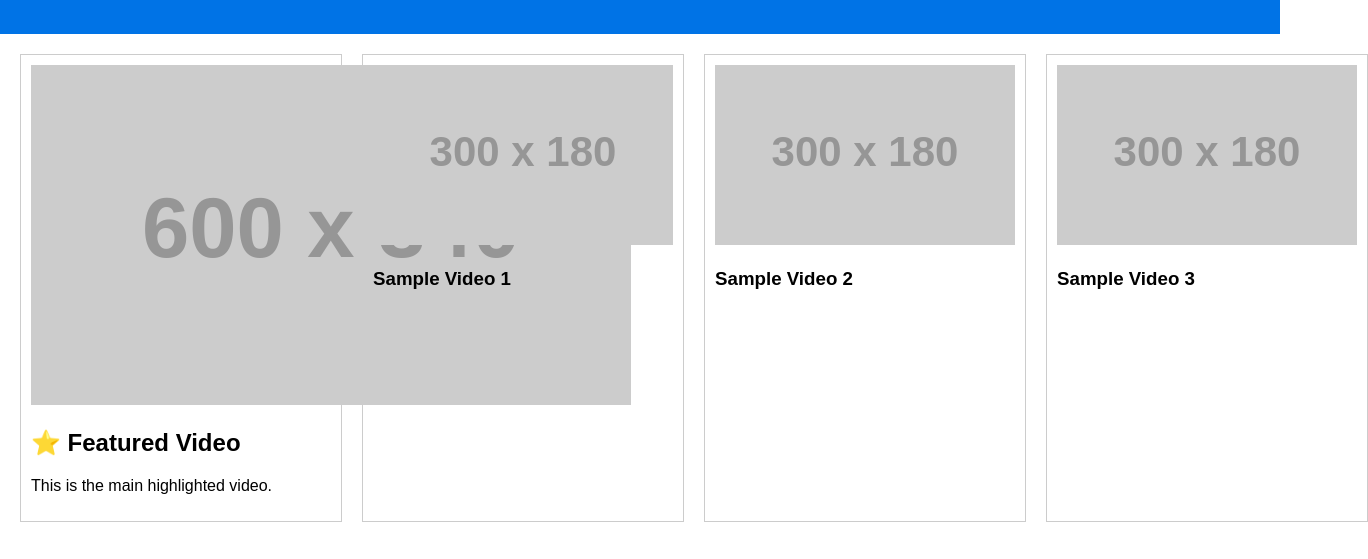
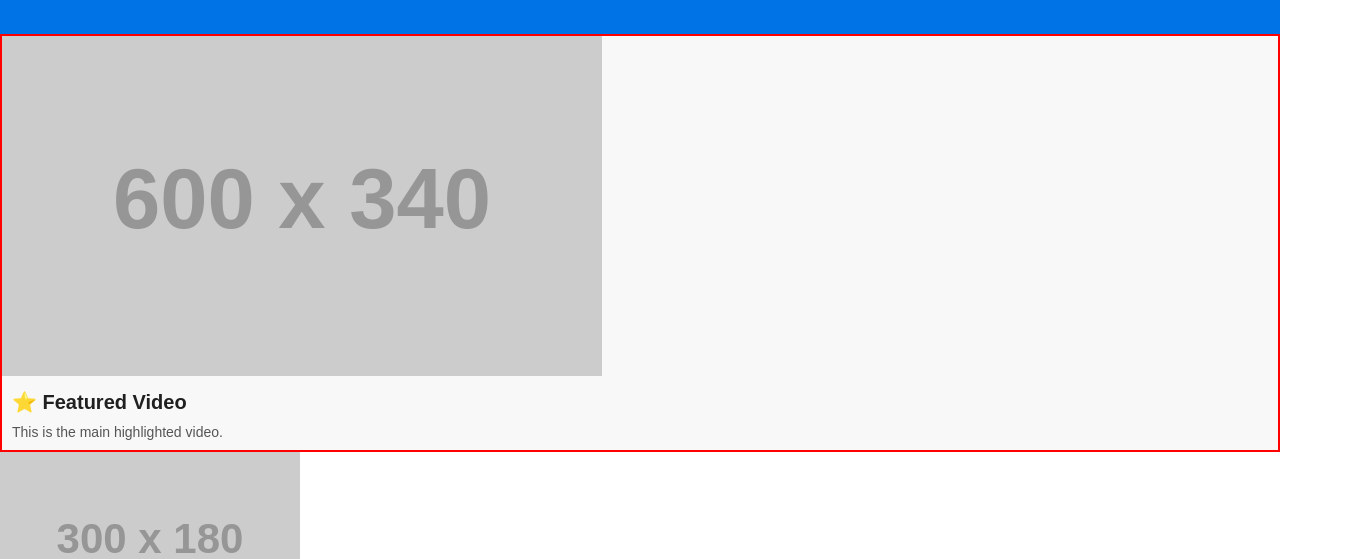
Before and after one commit to Naveen-ns0/drishya, a plain HTML site: page index.html in a window 1280 px wide. Shown: the part 210-769 px from the top of the page, 1368 px wide, since content can reach past the window. Drawn offline with Linux system fonts and the light colour scheme; placeholder pictures from the web are drawn by us.

Commit message:
Update style.css

```diff
--- a/style.css
+++ b/style.css
@@ -19,16 +19,23 @@ nav a {
     text-decoration: none;
 }
 
-.video-grid {
-    display: flex;
-    gap: 20px;
-    padding: 20px;
+/* Featured Video Styling */
+.video-card.featured {
+  grid-column: span 2; /* takes more space on larger screens */
+  background: #f8f8f8;
+  border: 2px solid #ff0000; /* highlight border */
 }
 
-.video-card {
-    border: 1px solid #ccc;
-    padding: 10px;
-    width: 300px;
+.video-card.featured h2 {
+  margin: 10px;
+  font-size: 20px;
+  color: #202020;
+}
+
+.video-card.featured p {
+  margin: 0 10px 10px;
+  color: #555;
+  font-size: 14px;
 }
 
 footer {
```
